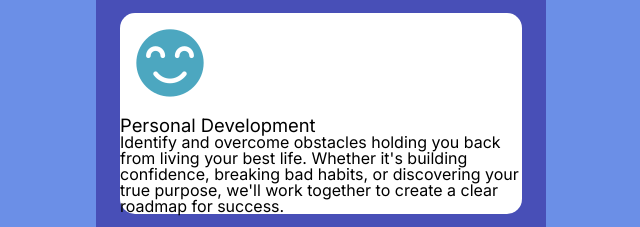
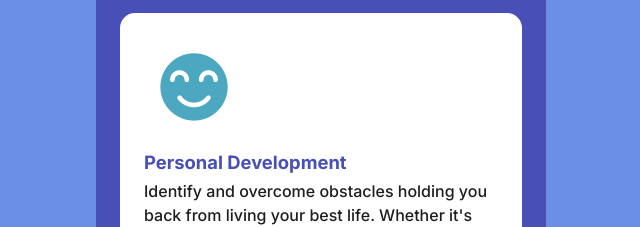
Before and after one commit to leteodor/path-to-success, a plain HTML site: page index.html in a window 1280 px wide. Shown: the part 551-778 px from the top of the page, without its empty margins (319-959 px from the left). Drawn offline with Linux system fonts and the light colour scheme; a web font is replaced by a local one.

Commit message:
Update styles.css
finished #services section

```diff
--- a/styles.css
+++ b/styles.css
@@ -100,6 +100,9 @@ h3{
 
 h4{
     font-size: 1.15em;
+    color: var(--purple);
+    font-weight: bold;
+    padding: .5rem 0;
 }
 
 body{
@@ -157,10 +160,22 @@ nav a{
     display: grid;
     grid-template-columns: 1fr;
     gap: 1rem;
+    padding-bottom: .5rem;
 }
 
 #services div{
     background-color: var(--white);
     margin: 0 1.5rem;
     border-radius: 15px;
+    padding: 1.5rem;
 }
+
+#services p{
+    font-weight: 500;
+    line-height: 1.5;
+    color: var(--dark-gray);
+}
+
+#services img{
+    padding-bottom: .3rem;
+}
```
